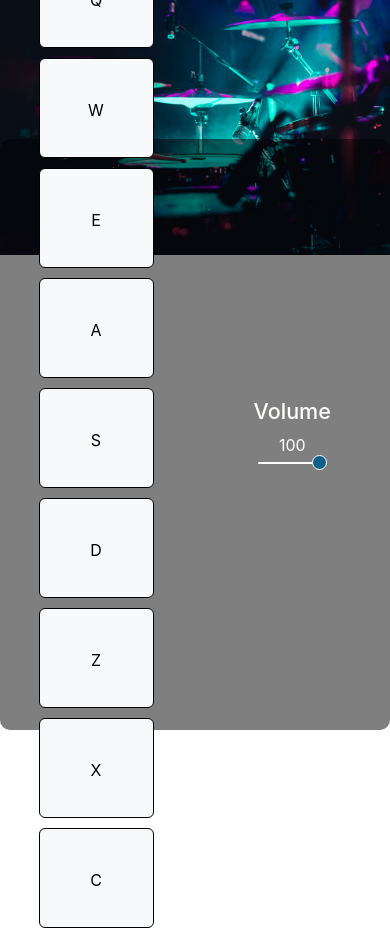
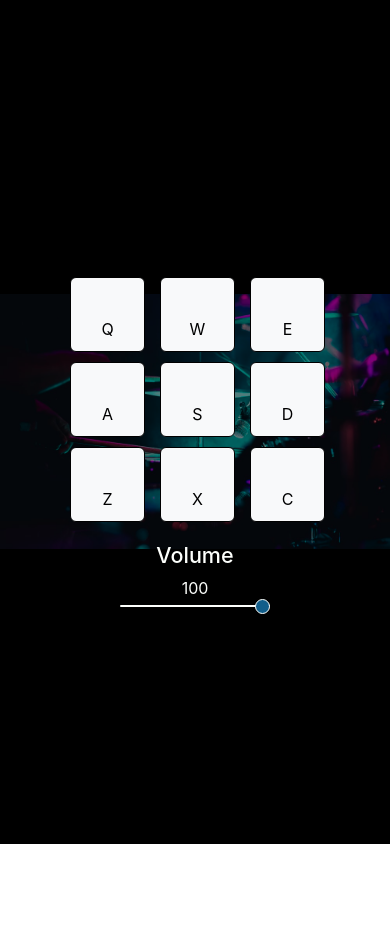
Before and after one commit to alegb91/Drum-Machine, a React (Create React App) app: page / in a window 390 px wide. After the commit the page ends 844 px from the top, so only its background shows below. Built offline with nearby package versions, Linux system fonts and the light colour scheme.

Commit message:
Responsive

```diff
--- a/src/App.css
+++ b/src/App.css
@@ -3,6 +3,8 @@
   background-image: url("./images/photo-1588032786045-59cefda005c0.jpg");
   background-repeat: no-repeat;
 background-size: 100%;
+background-position: center;
+background-color: black;
 }
 
 .principal {
@@ -22,12 +24,13 @@ background-size: 100%;
   color: #fdfffc;
 }
 
+
 .background {
   background-color: black;
   height: 70vh;
   width: 100%;
-  margin-top: 175px;
-  margin-bottom: 150px;
+  padding-top: 175px;
+  padding-bottom: 150px;
   position: absolute;
   z-index: 0;
   opacity: 0.5;
@@ -86,3 +89,30 @@ input::-webkit-slider-thumb {
   background-color: #c1292e;
   border: 1px solid white;
 }
+
+
+@media all and (max-width: 500px) {
+  #boton {
+    padding: 0px;
+    width: 100px;
+    height: 100px;
+  }
+}
+
+@media all and (max-width: 450px) {
+
+
+  #boton {
+    padding: 0px;
+    width: 75px;
+    height: 75px;
+  }
+}
+
+@media all and (max-width: 360px) {
+  #boton {
+    width: 61px;
+    height: 61px;
+    margin: 4px;
+  }
+}
--- a/src/App.js
+++ b/src/App.js
@@ -151,7 +151,7 @@ function App() {
 
          {/* ---------------IZQUIERDA---------------- */}
 
-          <div className="m-3 mt-5 col-5 d-flex justify-content-center">
+          <div align="center" className="mt-5 col-10 col-sm-10 col-md-8 col-lg-6 col-xl-5 d-flex justify-content-center align-items-center">
             <div className="izquierda">
               {audioClips.map(clip => <Pad key={clip.id} clip={clip} volume={volume} setRecording={setRecording}/>)}
             </div>
@@ -159,7 +159,7 @@ function App() {
 
           {/* ---------------DERECHA---------------- */}
 
-          <div className="m-3 mt-5 col-5 derecha">
+          <div className="mt-3 col-10 col-sm-10 col-md-8 col-lg-6 col-xl-5 derecha">
 
               <h4>Volume</h4>
                 <span className="tagw">{volumeDisplay}</span>
@@ -214,7 +214,7 @@ const Pad = ({clip, volume, setRecording}) => {
     }
 
     return (
-      <div onClick={playSound} type="button" id="boton" className={`drum-pad p-3 col-4 btn  ${active ? "btn-danger" : "btn-light"}`}>{clip.keyTrigger}<audio className="clip" id={clip.keyTrigger} src={clip.url}/></div>
+      <div onClick={playSound} type="button" id="boton" className={`drum-pad p-3 col-1 btn  ${active ? "btn-danger" : "btn-light"}`}>{clip.keyTrigger}<audio className="clip" id={clip.keyTrigger} src={clip.url}/></div>
     )
 }
 
--- a/src/config/colors.js
+++ b/src/config/colors.js
@@ -2,7 +2,7 @@ const colores = {
 
     "Baby Powder":"#fdfffc",
     "Fire Engine Red":"#c1292e",
-    "Star Command Blue":"#197bbd",
+    "Star Command Blue":"#204b57",
     "Sapphire Blue":"#125e8a",
     "Midnight Green Eagle Green":"#204b57"
 };
```
